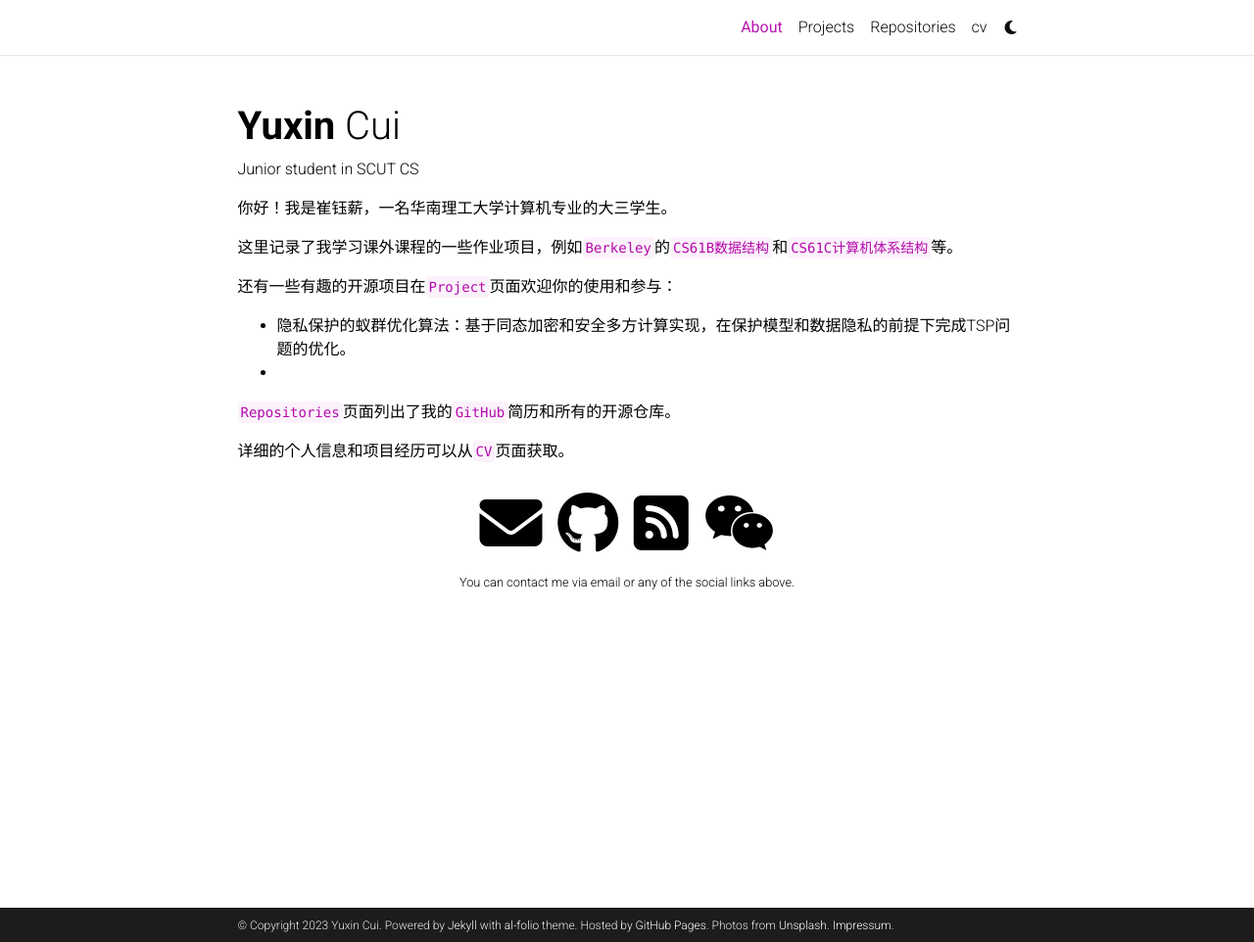
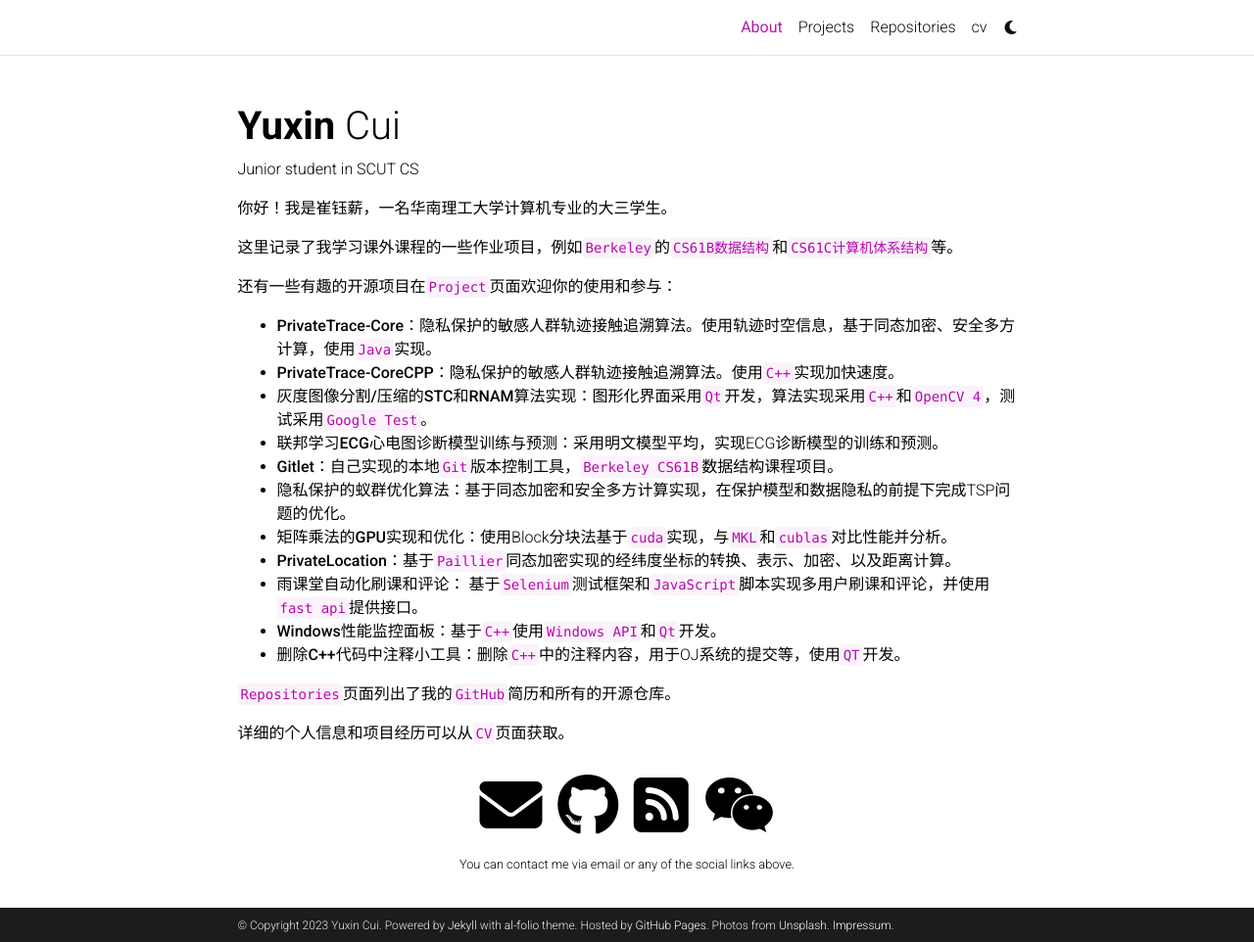
Before and after one commit to liukanshan1/liukanshan1.github.io, a Jekyll site: the page built from _pages/about.md, in a window 1280 px wide and 962 px high. Shown: the whole window at 98% size. Built offline with Jekyll 4.4.1, drawn with Linux system fonts in a browser that asks for light colours; comment, search, counter and statistics services are not loaded; a style sheet for code colours, icons or effects is not loaded.

Commit message:
Update about.md

```diff
--- a/_pages/about.md
+++ b/_pages/about.md
@@ -22,8 +22,17 @@
 
 还有一些有趣的开源项目在`Project`页面欢迎你的使用和参与：
 
+- **PrivateTrace-Core：**隐私保护的敏感人群轨迹接触追溯算法。使用轨迹时空信息，基于同态加密、安全多方计算，使用`Java`实现。
+- **PrivateTrace-CoreCPP：**隐私保护的敏感人群轨迹接触追溯算法。使用`C++`实现加快速度。
+- **灰度图像分割/压缩的STC和RNAM算法实现：**图形化界面采用`Qt`开发，算法实现采用`C++`和`OpenCV 4`，测试采用`Google Test`。
+- **联邦学习ECG心电图诊断模型训练与预测：**采用明文模型平均，实现ECG诊断模型的训练和预测。
+- **Gitlet：**自己实现的本地`Git`版本控制工具，`Berkeley CS61B`数据结构课程项目。
 - **隐私保护的蚁群优化算法：**基于同态加密和安全多方计算实现，在保护模型和数据隐私的前提下完成TSP问题的优化。
--
+- **矩阵乘法的GPU实现和优化：**使用Block分块法基于`cuda`实现，与`MKL`和`cublas`对比性能并分析。
+- **PrivateLocation：**基于`Paillier`同态加密实现的经纬度坐标的转换、表示、加密、以及距离计算。
+- **雨课堂自动化刷课和评论：** 基于`Selenium`测试框架和`JavaScript`脚本实现多用户刷课和评论，并使用`fast api`提供接口。
+- **Windows性能监控面板：**基于`C++`使用`Windows API`和`Qt`开发。
+- **删除C++代码中注释小工具：**删除`C++`中的注释内容，用于OJ系统的提交等，使用`QT`开发。
 
 `Repositories`页面列出了我的`GitHub`简历和所有的开源仓库。
 
```
